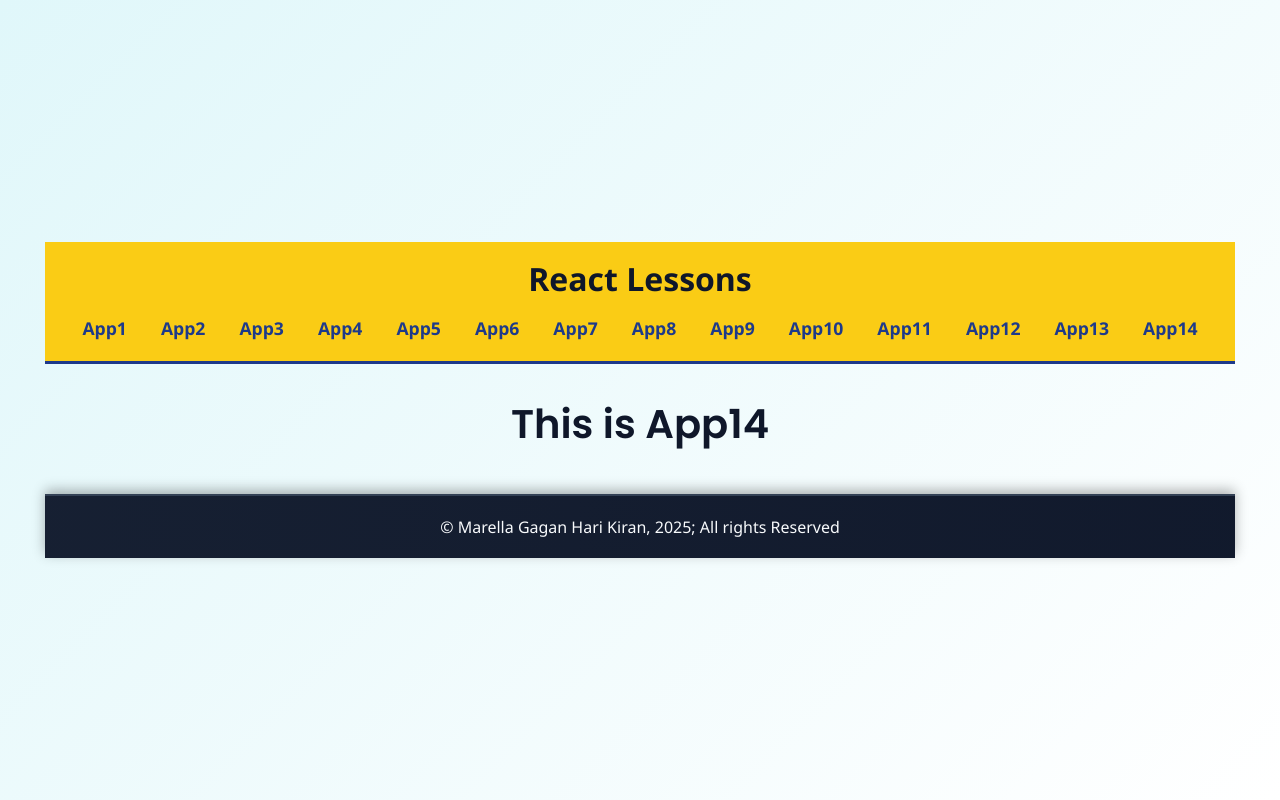
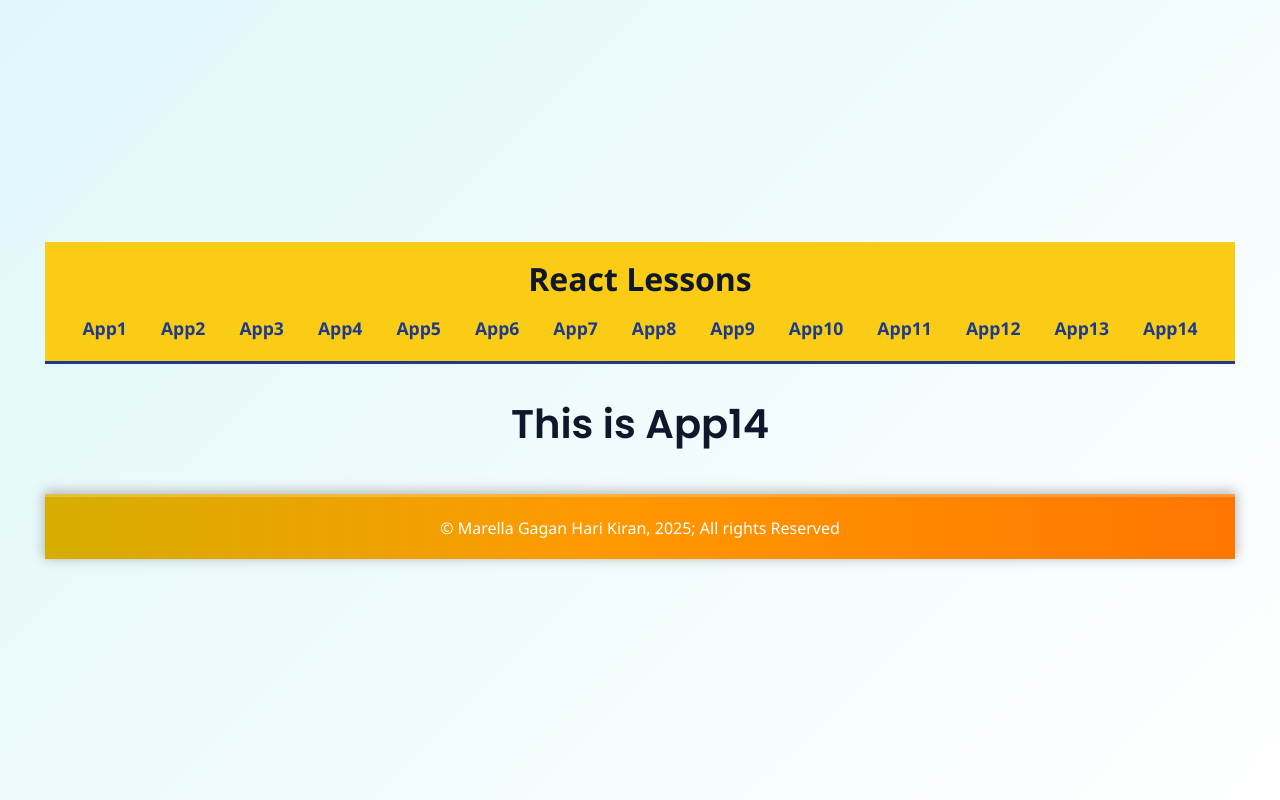
Before and after one commit to Gaganharikiranmarella/react-apps, a React (Vite) app: page /app14 in a window 1280 px wide. Built offline with nearby package versions, Linux system fonts and the light colour scheme.

Commit message:
updated Footer CSS

```diff
--- a/src/components/Footer.css
+++ b/src/components/Footer.css
@@ -1,23 +1,36 @@
 .App-Footer-Row {
-  background: linear-gradient(270deg, #0f172a, #1e293b, #0f172a);
-  background-size: 600% 600%;
-  animation: animatedBackground 10s ease infinite;
-  color: #f8fafc;
+  background: linear-gradient(
+    270deg,
+    #ff0000,
+    #ff9900,
+    #33ff00,
+    #00ffff,
+    #3300ff,
+    #cc00ff,
+    #ff0000
+  );
+  background-size: 1400% 1400%;
+  animation: vibrantRGB 10s ease infinite;
+  color: #ffffff;
   text-align: center;
   padding: 20px 15px;
   font-size: 1rem;
   font-family: 'Segoe UI', Tahoma, Geneva, Verdana, sans-serif;
-  border-top: 2px solid #334155;
+  border-top: 3px solid #ffffff40;
   margin-top: 40px;
   word-wrap: break-word;
-  box-shadow: 0 -4px 12px rgba(0, 0, 0, 0.3);
+  box-shadow: 0 -6px 20px rgba(255, 255, 255, 0.4),
+              0 -2px 12px rgba(0, 0, 0, 0.4);
   position: relative;
   overflow: hidden;
   z-index: 10;
 }
 
-@keyframes animatedBackground {
+/* RGB background animation */
+@keyframes vibrantRGB {
   0% { background-position: 0% 50%; }
+  25% { background-position: 50% 50%; }
   50% { background-position: 100% 50%; }
+  75% { background-position: 50% 50%; }
   100% { background-position: 0% 50%; }
 }
```
